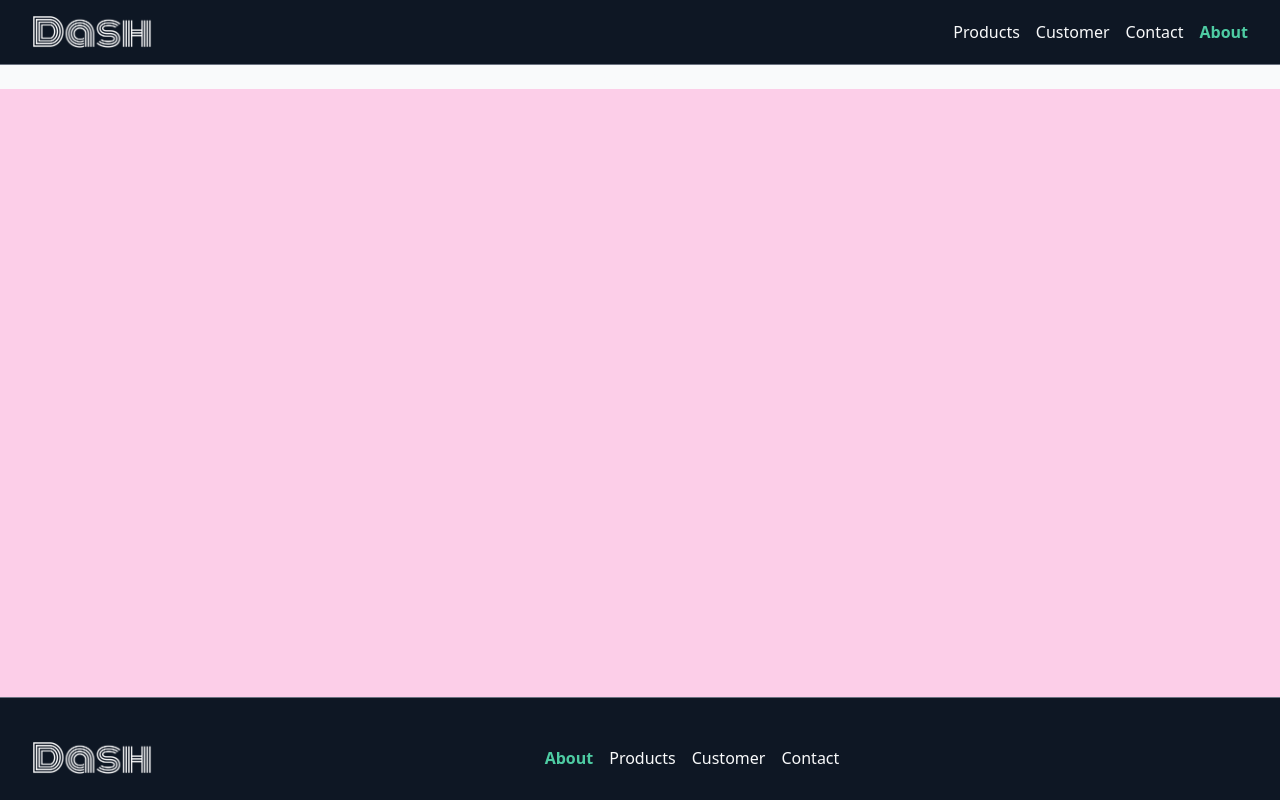
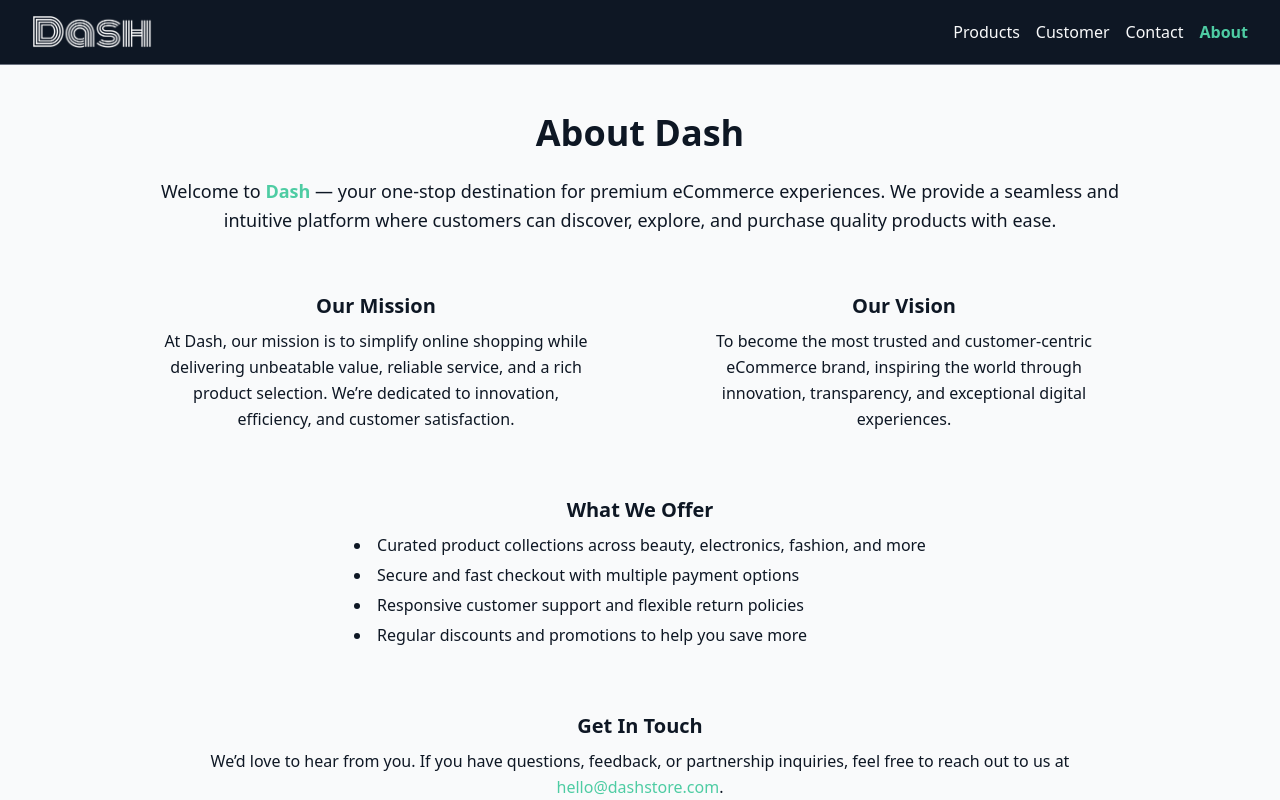
Before and after one commit to Babanila/dashboard-app, a React (Vite) app in the folder frontend/: page /about in a window 1280 px wide. Shown: the top 800 px of the page. Built offline with nearby package versions, Linux system fonts and the light colour scheme; no server answers.

Commit message:
feat(): Update about page

```diff
--- /dev/null
+++ b/frontend/src/components/Tile.tsx
@@ -0,0 +1,17 @@
+import React, { ReactNode } from 'react';
+
+type TileProps = {
+  title: string;
+  description: ReactNode;
+};
+
+const Tile = ({ title, description }: TileProps) => {
+  return (
+    <div className="p-8 bg-secondary text-primary">
+      <h2 className="text-xl font-semibold mb-2">{title}</h2>
+      <p className="flex justify-center leading-relaxed">{description}</p>
+    </div>
+  );
+};
+
+export default Tile;
--- a/frontend/src/pages/About.tsx
+++ b/frontend/src/pages/About.tsx
@@ -1,7 +1,63 @@
 import React from 'react';
+import Tile from '@/components/Tile';
 
 const About: React.FC = () => {
-  return <div className="flex flex-col bg-secondary">About Page</div>;
+  return (
+    <div className="h-full flex flex-col bg-secondary text-primary-one px-4 sm:px-6 md:px-20 md:space-y-8 py-12">
+      <section className="max-w-5xl mx-auto">
+        <h1 className="text-3xl sm:text-4xl font-bold mb-6 text-primary">About Dash</h1>
+        <p className="text-base sm:text-lg leading-relaxed text-primary mb-6">
+          Welcome to <span className="text-bgreen font-bold">Dash</span> — your one-stop destination
+          for premium eCommerce experiences. We provide a seamless and intuitive platform where
+          customers can discover, explore, and purchase quality products with ease.
+        </p>
+
+        <div className="grid gap-8 sm:grid-cols-2">
+          <Tile
+            title="Our Mission"
+            description="At Dash, our mission is to simplify online shopping while delivering unbeatable value,
+              reliable service, and a rich product selection. We’re dedicated to innovation,
+              efficiency, and customer satisfaction."
+          />
+          <Tile
+            title="Our Vision"
+            description="To become the most trusted and customer-centric eCommerce brand, inspiring the world
+              through innovation, transparency, and exceptional digital experiences."
+          />
+        </div>
+
+        <div className="flex justify-center">
+          <Tile
+            title="What We Offer"
+            description={
+              <ul className="list-disc list-inside space-y-1 w-fit text-left">
+                <li>Curated product collections across beauty, electronics, fashion, and more</li>
+                <li>Secure and fast checkout with multiple payment options</li>
+                <li>Responsive customer support and flexible return policies</li>
+                <li>Regular discounts and promotions to help you save more</li>
+              </ul>
+            }
+          />
+        </div>
+
+        <div className="w-fit">
+          <Tile
+            title="Get In Touch"
+            description={
+              <div className="w-content">
+                We’d love to hear from you. If you have questions, feedback, or partnership
+                inquiries, feel free to reach out to us at{' '}
+                <a href="mailto:hello@dashstore.com" className="text-bgreen hover:underline">
+                  hello@dashstore.com
+                </a>
+                .
+              </div>
+            }
+          />
+        </div>
+      </section>
+    </div>
+  );
 };
 
 export default About;
--- a/frontend/src/pages/Product.tsx
+++ b/frontend/src/pages/Product.tsx
@@ -86,30 +86,30 @@ export const ProductCard: FC<{ product: ProductDetailsProps }> = ({ product }) =
         </div>
 
         <div className="text-sm space-y-1 text-light-gray5">
-          <Tile
+          <ListTile
             inputKey="Availability"
             value={<span className="text-bgreen font-medium">{product.availabilityStatus}</span>}
           />
-          <Tile inputKey="SKU" value={product.sku} />
-          <Tile inputKey="Rating" value={Number(product.shippingInformation) / 5} />
+          <ListTile inputKey="SKU" value={product.sku} />
+          <ListTile inputKey="Rating" value={Number(product.shippingInformation) / 5} />
         </div>
 
         <div className="text-sm space-y-1 text-light-gray5">
-          <Tile inputKey="Shipping" value={product.shippingInformation} />
-          <Tile inputKey="Warranty" value={product.warrantyInformation} />
-          <Tile inputKey="Return Policy" value={product.returnPolicy} />
+          <ListTile inputKey="Shipping" value={product.shippingInformation} />
+          <ListTile inputKey="Warranty" value={product.warrantyInformation} />
+          <ListTile inputKey="Return Policy" value={product.returnPolicy} />
         </div>
       </div>
     </div>
   );
 };
 
-type TileProps = {
+type ListTileProps = {
   inputKey: string;
   value: ReactNode;
 };
 
-export const Tile: FC<TileProps> = ({ inputKey, value }) => {
+export const ListTile: FC<ListTileProps> = ({ inputKey, value }) => {
   return (
     <p>
       <strong>{inputKey}:</strong> {value}
```
